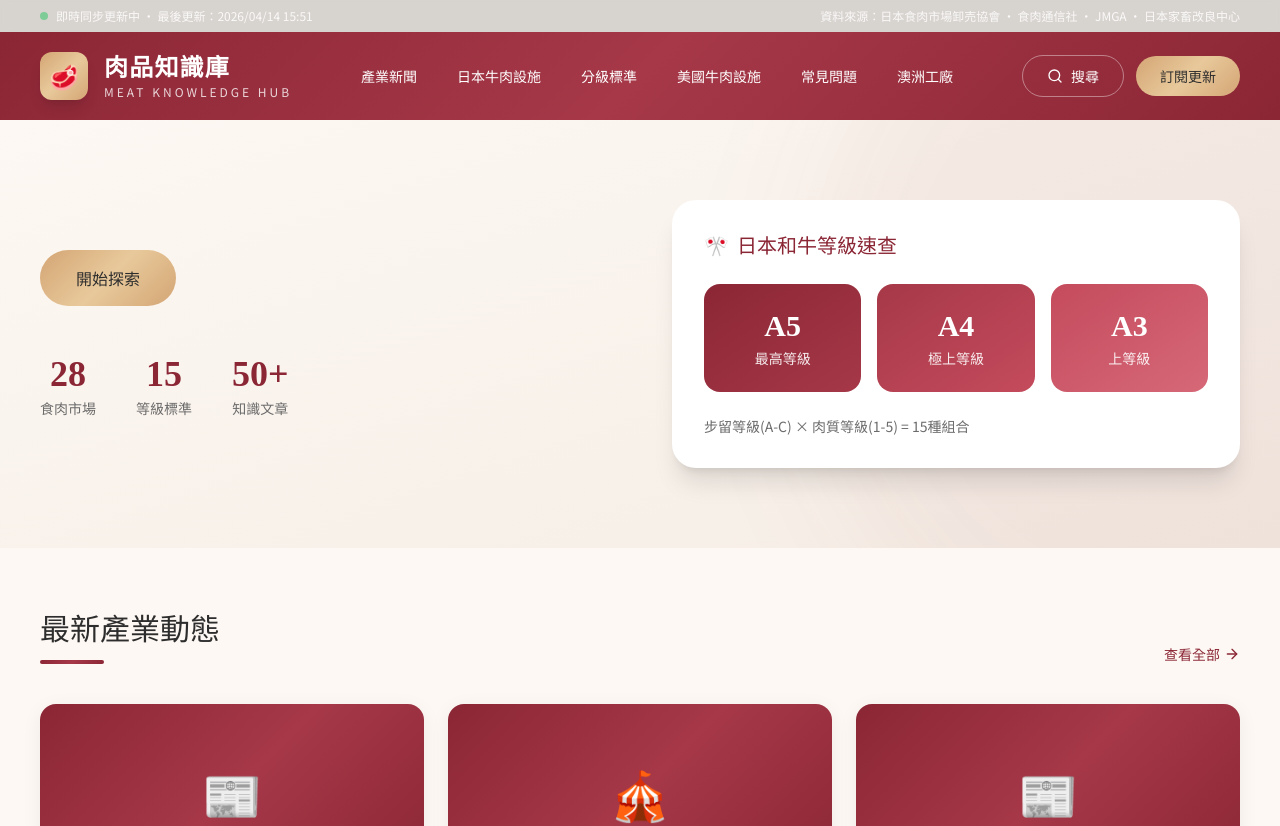
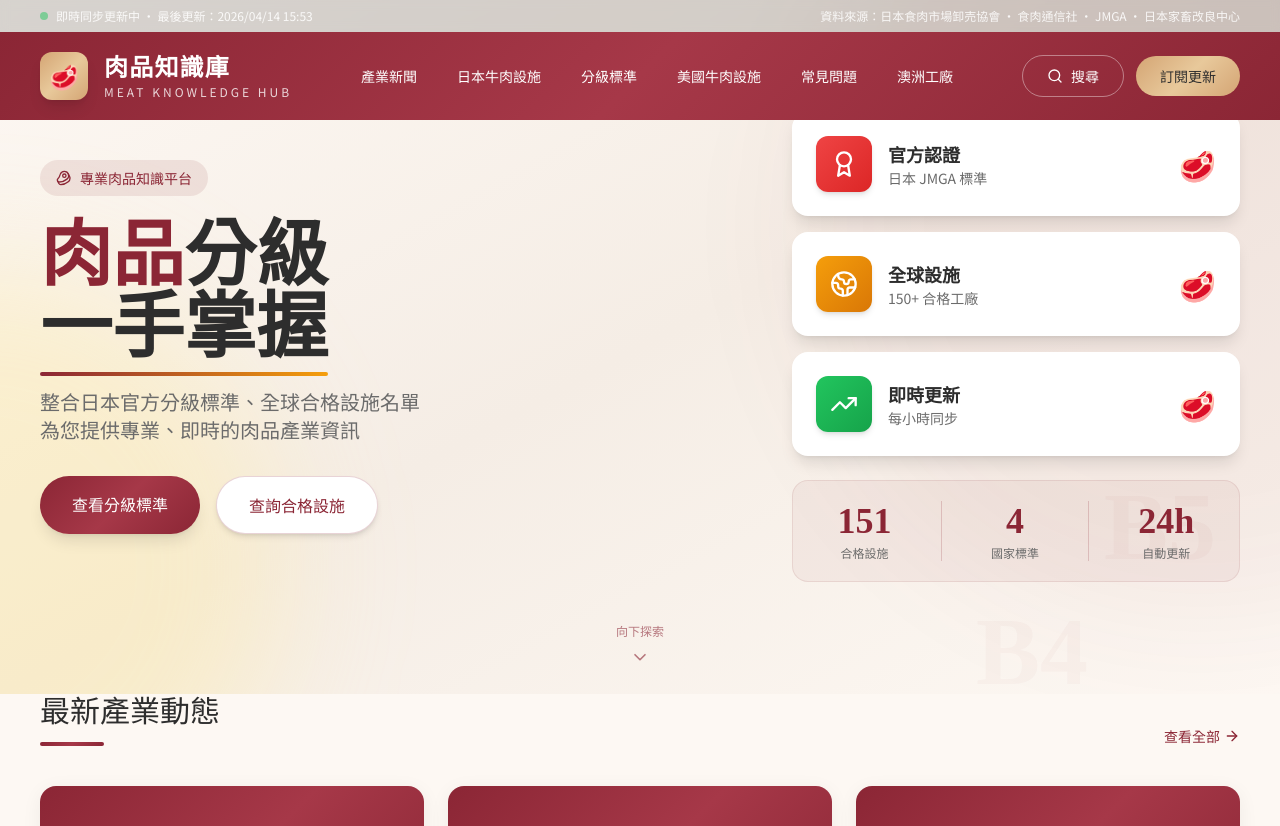
Before and after one commit to wagyunote/meat-knowledge-hub, a Next.js app: page /meat-knowledge-hub/ in a window 1280 px wide. Shown: the top 826 px of the page. Built offline with nearby package versions, Linux system fonts and the light colour scheme.

Commit message:
🔄 Auto-sync data: 2026-04-14 23:53

```diff
--- a/components/Hero.tsx
+++ b/components/Hero.tsx
@@ -1,83 +1,179 @@
 'use client'
 
 import { motion } from 'framer-motion'
+import { ChevronDown, Beef, Award, Globe2, TrendingUp } from 'lucide-react'
 
 export default function Hero() {
-  const stats = [
-    { number: '28', label: '食肉市場' },
-    { number: '15', label: '等級標準' },
-    { number: '50+', label: '知識文章' },
+  const features = [
+    { icon: Award, label: '官方認證', desc: '日本 JMGA 標準', color: 'from-red-500 to-red-600' },
+    { icon: Globe2, label: '全球設施', desc: '150+ 合格工廠', color: 'from-amber-500 to-amber-600' },
+    { icon: TrendingUp, label: '即時更新', desc: '每小時同步', color: 'from-green-500 to-green-600' },
   ]
 
-  const grades = [
-    { label: 'A5', desc: '最高等級', className: 'bg-gradient-to-br from-primary to-primary-light' },
-    { label: 'A4', desc: '極上等級', className: 'bg-gradient-to-br from-primary-light to-[#C44B5C]' },
-    { label: 'A3', desc: '上等級', className: 'bg-gradient-to-br from-[#C44B5C] to-[#D66878]' },
-  ]
+  const grades = ['A5', 'A4', 'A3', 'B5', 'B4']
 
   return (
-    <section className="mt-[104px] sm:mt-[120px] bg-gradient-to-br from-cream to-[#F5EDE5] py-16 sm:py-20 relative overflow-hidden">
-      {/* Background Decoration */}
-      <div className="absolute -top-1/2 -right-1/4 w-[600px] h-[600px] sm:w-[800px] sm:h-[800px] bg-primary/5 rounded-full blur-3xl"></div>
+    <section className="relative min-h-[85vh] flex items-center overflow-hidden">
+      {/* 動態背景 */}
+      <div className="absolute inset-0 bg-gradient-to-br from-cream via-[#F5EDE5] to-cream"></div>
+      <div className="absolute -top-1/4 -right-1/4 w-[800px] h-[800px] bg-primary/10 rounded-full blur-3xl animate-pulse"></div>
+      <div className="absolute -bottom-1/4 -left-1/4 w-[600px] h-[600px] bg-amber-200/30 rounded-full blur-3xl"></div>
 
-      <div className="max-w-[1400px] mx-auto px-6 sm:px-10">
-        <div className="grid lg:grid-cols-2 gap-10 lg:gap-16 items-center">
-          {/* Text Content */}
+      {/* 浮動等級標籤 */}
+      {grades.map((grade, i) => (
+        <motion.div
+          key={grade}
+          initial={{ opacity: 0, scale: 0 }}
+          animate={{ opacity: 0.15, scale: 1 }}
+          transition={{ delay: 0.5 + i * 0.1, duration: 0.5 }}
+          className="absolute text-6xl sm:text-8xl font-serif-tc font-bold text-primary/20 select-none"
+          style={{
+            top: `${15 + i * 18}%`,
+            right: `${5 + (i % 3) * 10}%`,
+          }}
+        >
+          {grade}
+        </motion.div>
+      ))}
+
+      <div className="relative max-w-[1400px] mx-auto px-6 sm:px-10 py-20 sm:py-28 w-full">
+        <div className="flex flex-col lg:flex-row items-center gap-12 lg:gap-20">
+          {/* 左側主視覺 */}
           <motion.div
-            initial={{ opacity: 0, x: -30 }}
+            initial={{ opacity: 0, y: 30 }}
+            animate={{ opacity: 1, y: 0 }}
+            transition={{ duration: 0.8 }}
+            className="flex-1 text-center lg:text-left"
+          >
+            {/* 標籤 */}
+            <motion.div
+              initial={{ opacity: 0, x: -20 }}
+              animate={{ opacity: 1, x: 0 }}
+              transition={{ delay: 0.2 }}
+              className="inline-flex items-center gap-2 px-4 py-2 bg-primary/10 rounded-full text-primary text-sm font-medium mb-6"
+            >
+              <Beef className="w-4 h-4" />
+              專業肉品知識平台
+            </motion.div>
+
+            {/* 主標題 */}
+            <h1 className="font-serif-tc text-4xl sm:text-5xl lg:text-6xl xl:text-7xl font-bold text-charcoal leading-tight mb-6">
+              <span className="text-primary">肉品</span>分級
+              <br />
+              <span className="relative">
+                一手掌握
+                <motion.div
+                  initial={{ scaleX: 0 }}
+                  animate={{ scaleX: 1 }}
+                  transition={{ delay: 0.6, duration: 0.6 }}
+                  className="absolute -bottom-2 left-0 w-full h-1 bg-gradient-to-r from-primary to-amber-500 rounded-full origin-left"
+                />
+              </span>
+            </h1>
+
+            {/* 副標題 */}
+            <p className="text-warm-gray text-lg sm:text-xl max-w-xl mb-8">
+              整合日本官方分級標準、全球合格設施名單
+              <br className="hidden sm:block" />
+              為您提供專業、即時的肉品產業資訊
+            </p>
+
+            {/* CTA 按鈕 */}
+            <div className="flex flex-col sm:flex-row gap-4 justify-center lg:justify-start">
+              <motion.a
+                href="#standards"
+                whileHover={{ scale: 1.02 }}
+                whileTap={{ scale: 0.98 }}
+                className="px-8 py-4 rounded-full gradient-meat text-white font-medium text-base shadow-lg hover:shadow-xl transition-shadow"
+              >
+                查看分級標準
+              </motion.a>
+              <motion.a
+                href="#markets"
+                whileHover={{ scale: 1.02 }}
+                whileTap={{ scale: 0.98 }}
+                className="px-8 py-4 rounded-full bg-white text-primary font-medium text-base shadow-md hover:shadow-lg transition-shadow border border-primary/20"
+              >
+                查詢合格設施
+              </motion.a>
+            </div>
+          </motion.div>
+
+          {/* 右側功能卡 */}
+          <motion.div
+            initial={{ opacity: 0, x: 50 }}
             animate={{ opacity: 1, x: 0 }}
-            transition={{ duration: 0.6 }}
+            transition={{ duration: 0.8, delay: 0.3 }}
+            className="flex-1 w-full max-w-md"
           >
-            <button className="px-6 sm:px-9 py-3 sm:py-4 rounded-full gradient-gold text-charcoal font-medium text-base hover:shadow-lg hover:-translate-y-1 transition-all">
-              開始探索
-            </button>
-
-            {/* Stats */}
-            <div className="flex gap-8 sm:gap-10 mt-8 sm:mt-12">
-              {stats.map((stat, index) => (
+            <div className="space-y-4">
+              {features.map((feature, index) => (
                 <motion.div
-                  key={stat.label}
-                  initial={{ opacity: 0, y: 20 }}
-                  animate={{ opacity: 1, y: 0 }}
-                  transition={{ duration: 0.5, delay: 0.2 + index * 0.1 }}
-                  className="text-center"
+                  key={feature.label}
+                  initial={{ opacity: 0, x: 30 }}
+                  animate={{ opacity: 1, x: 0 }}
+                  transition={{ delay: 0.4 + index * 0.1 }}
+                  whileHover={{ x: 8, scale: 1.02 }}
+                  className="bg-white rounded-2xl p-5 sm:p-6 shadow-lg hover:shadow-xl transition-shadow cursor-pointer group"
                 >
-                  <div className="font-serif-tc text-2xl sm:text-4xl font-bold text-primary">{stat.number}</div>
-                  <div className="text-xs sm:text-sm text-warm-gray mt-1">{stat.label}</div>
+                  <div className="flex items-center gap-4">
+                    <div className={`w-12 h-12 sm:w-14 sm:h-14 rounded-xl bg-gradient-to-br ${feature.color} flex items-center justify-center text-white shadow-md group-hover:scale-110 transition-transform`}>
+                      <feature.icon className="w-6 h-6 sm:w-7 sm:h-7" />
+                    </div>
+                    <div className="flex-1">
+                      <div className="font-semibold text-charcoal text-lg">{feature.label}</div>
+                      <div className="text-warm-gray text-sm">{feature.desc}</div>
+                    </div>
+                    <div className="text-3xl">🥩</div>
+                  </div>
                 </motion.div>
               ))}
             </div>
-          </motion.div>
 
-          {/* Grade Card */}
-          <motion.div
-            initial={{ opacity: 0, x: 30 }}
-            animate={{ opacity: 1, x: 0 }}
-            transition={{ duration: 0.6, delay: 0.2 }}
-            className="relative z-10"
-          >
-            <div className="bg-white rounded-2xl sm:rounded-3xl p-6 sm:p-8 shadow-xl">
-              <h3 className="font-serif-tc text-lg sm:text-xl text-primary mb-4 sm:mb-6 flex items-center gap-2">
-                <span>🎌</span> 日本和牛等級速查
-              </h3>
-              <div className="grid grid-cols-3 gap-3 sm:gap-4">
-                {grades.map((grade) => (
-                  <motion.div
-                    key={grade.label}
-                    whileHover={{ y: -5, scale: 1.02 }}
-                    className={`${grade.className} rounded-xl sm:rounded-2xl p-4 sm:p-6 text-center text-white cursor-pointer transition-shadow hover:shadow-lg`}
-                  >
-                    <div className="font-serif-tc text-2xl sm:text-3xl font-bold">{grade.label}</div>
-                    <div className="text-xs sm:text-sm mt-1 opacity-90">{grade.desc}</div>
-                  </motion.div>
-                ))}
+            {/* 統計數據 */}
+            <motion.div
+              initial={{ opacity: 0, y: 20 }}
+              animate={{ opacity: 1, y: 0 }}
+              transition={{ delay: 0.7 }}
+              className="mt-6 p-5 bg-primary/5 rounded-2xl border border-primary/10"
+            >
+              <div className="flex justify-around text-center">
+                <div>
+                  <div className="font-serif-tc text-3xl sm:text-4xl font-bold text-primary">151</div>
+                  <div className="text-xs text-warm-gray mt-1">合格設施</div>
+                </div>
+                <div className="w-px bg-primary/20"></div>
+                <div>
+                  <div className="font-serif-tc text-3xl sm:text-4xl font-bold text-primary">4</div>
+                  <div className="text-xs text-warm-gray mt-1">國家標準</div>
+                </div>
+                <div className="w-px bg-primary/20"></div>
+                <div>
+                  <div className="font-serif-tc text-3xl sm:text-4xl font-bold text-primary">24h</div>
+                  <div className="text-xs text-warm-gray mt-1">自動更新</div>
+                </div>
               </div>
-              <p className="mt-4 sm:mt-6 text-xs sm:text-sm text-warm-gray">
-                步留等級(A-C) × 肉質等級(1-5) = 15種組合
-              </p>
-            </div>
+            </motion.div>
           </motion.div>
         </div>
+
+        {/* 滾動提示 */}
+        <motion.div
+          initial={{ opacity: 0 }}
+          animate={{ opacity: 1 }}
+          transition={{ delay: 1 }}
+          className="absolute bottom-8 left-1/2 -translate-x-1/2"
+        >
+          <motion.a
+            href="#news"
+            animate={{ y: [0, 8, 0] }}
+            transition={{ duration: 1.5, repeat: Infinity }}
+            className="flex flex-col items-center text-primary/60 hover:text-primary transition-colors"
+          >
+            <span className="text-xs mb-2">向下探索</span>
+            <ChevronDown className="w-5 h-5" />
+          </motion.a>
+        </motion.div>
       </div>
     </section>
   )
--- a/data/markets.json
+++ b/data/markets.json
@@ -244,7 +244,7 @@
       "website": "https://mmb.jmma.or.jp/member/sasebo/"
     }
   ],
-  "lastUpdate": "2026-04-14T15:51:51.670Z",
+  "lastUpdate": "2026-04-14T15:53:58.965Z",
   "source": "https://mmb.jmma.or.jp/member/",
   "totalCount": 27
 }
--- a/public/data/markets.json
+++ b/public/data/markets.json
@@ -244,7 +244,7 @@
       "website": "https://mmb.jmma.or.jp/member/sasebo/"
     }
   ],
-  "lastUpdate": "2026-04-14T15:51:51.670Z",
+  "lastUpdate": "2026-04-14T15:53:58.965Z",
   "source": "https://mmb.jmma.or.jp/member/",
   "totalCount": 27
 }
--- a/public/data/news.json
+++ b/public/data/news.json
@@ -1,7 +1,7 @@
 {
   "news": [
     {
-      "id": "食肉通信社-0-1776181909398",
+      "id": "食肉通信社-0-1776182036735",
       "title": "銘柄ポーク好感度コンテスト　国産は「高座豚」、輸入は「みらいそだち 三元豚」に",
       "link": "https://www.shokuniku.co.jp/14294",
       "pubDate": "Sun, 15 Mar 2026 23:32:47 +0000",
@@ -9,7 +9,7 @@
       "source": "食肉通信社"
     },
     {
-      "id": "食肉通信社-1-1776181909398",
+      "id": "食肉通信社-1-1776182036735",
       "title": "食肉産業展が東京ビッグサイトで開幕　第1回輸入ブランドポーク好感度コンテストなども実施",
       "link": "https://www.shokuniku.co.jp/14284",
       "pubDate": "Wed, 11 Mar 2026 00:01:53 +0000",
@@ -17,7 +17,7 @@
       "source": "食肉通信社"
     },
     {
-      "id": "食肉通信社-2-1776181909398",
+      "id": "食肉通信社-2-1776182036735",
       "title": "近江肉牛協会「近江牛BBQ祭りin築地」開催",
       "link": "https://www.shokuniku.co.jp/14279",
       "pubDate": "Mon, 09 Mar 2026 23:32:13 +0000",
@@ -25,7 +25,7 @@
       "source": "食肉通信社"
     },
     {
-      "id": "食肉通信社-3-1776181909398",
+      "id": "食肉通信社-3-1776182036735",
       "title": "銘柄豚肉ガイドブック２０２６",
       "link": "https://www.shokuniku.co.jp/14268",
       "pubDate": "Wed, 04 Mar 2026 06:15:16 +0000",
@@ -33,7 +33,7 @@
       "source": "食肉通信社"
     },
     {
-      "id": "食肉通信社-4-1776181909398",
+      "id": "食肉通信社-4-1776182036735",
       "title": "スターゼンが豚製造マイスターGC大会を開催　青森工場の中村さんが初代チャンピオンに輝く",
       "link": "https://www.shokuniku.co.jp/14231",
       "pubDate": "Mon, 16 Feb 2026 23:29:14 +0000",
@@ -41,7 +41,7 @@
       "source": "食肉通信社"
     },
     {
-      "id": "食肉通信社-5-1776181909398",
+      "id": "食肉通信社-5-1776182036735",
       "title": "家畜改良事業団「清金幸」「茂之姫」の2頭を選抜　令和4年度前期検定選抜牛説明会を開催",
       "link": "https://www.shokuniku.co.jp/14218",
       "pubDate": "Mon, 09 Feb 2026 23:34:31 +0000",
@@ -49,7 +49,7 @@
       "source": "食肉通信社"
     },
     {
-      "id": "食肉通信社-6-1776181909398",
+      "id": "食肉通信社-6-1776182036735",
       "title": "外食産業記者会が「外食アワード2025」表彰式開催　資さんの崎田会長ら５氏に授賞",
       "link": "https://www.shokuniku.co.jp/14192",
       "pubDate": "Sun, 25 Jan 2026 23:01:42 +0000",
@@ -57,7 +57,7 @@
       "source": "食肉通信社"
     },
     {
-      "id": "食肉通信社-7-1776181909398",
+      "id": "食肉通信社-7-1776182036735",
       "title": "国内唯一の食肉専門展示会「第50回食肉産業展2026」東京ビッグサイトで開催！",
       "link": "https://www.shokuniku.co.jp/14187",
       "pubDate": "Thu, 22 Jan 2026 02:23:01 +0000",
@@ -65,7 +65,7 @@
       "source": "食肉通信社"
     },
     {
-      "id": "食肉通信社-8-1776181909398",
+      "id": "食肉通信社-8-1776182036735",
       "title": "第9回和牛甲子園開幕、取組評価部門最優秀賞に広島県立西条農業高等学校",
       "link": "https://www.shokuniku.co.jp/14173",
       "pubDate": "Thu, 15 Jan 2026 23:22:44 +0000",
@@ -73,7 +73,7 @@
       "source": "食肉通信社"
     },
     {
-      "id": "食肉通信社-9-1776181909398",
+      "id": "食肉通信社-9-1776182036735",
       "title": "全肉連がミートデリカコンテストを開催　大臣賞は「韓国風旨辛ホクホク肉じゃが」",
       "link": "https://www.shokuniku.co.jp/14165",
       "pubDate": "Tue, 13 Jan 2026 23:27:08 +0000",
@@ -81,5 +81,5 @@
       "source": "食肉通信社"
     }
   ],
-  "lastUpdate": "2026-04-14T15:51:49.398Z"
+  "lastUpdate": "2026-04-14T15:53:56.735Z"
 }
```
Also changed, not shown: app/page.tsx (+30 -4 lines), data/news.json (+11 -11 lines).
